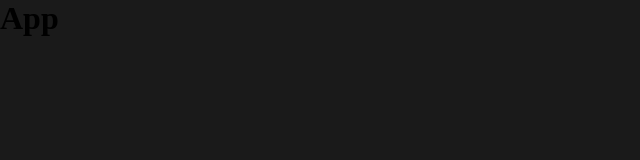
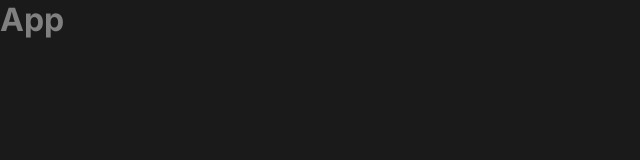
Before and after one commit to Thalesmau/toDo-list, a React (Vite) app: page / in a window 1280 px wide. Shown: the top 160 px of the page, without its empty margins (0-640 px from the left). Built offline with nearby package versions, Linux system fonts and the light colour scheme.

Commit message:
finalizing global style

```diff
--- a/src/styles/global.ts
+++ b/src/styles/global.ts
@@ -10,10 +10,19 @@ export const GlobalStyle = createGlobalStyle`
 
     :focus {
         outline: 0;
+        box-shadow: 0 0 0 2px ${(props) => props.theme['blue-primary']};
     }
 
     body {
-        background-color: ${(props) => props.theme['gray-600']}
+        background-color: ${(props) => props.theme['gray-600']};
+        color: ${(props) => props.theme['gray-300']};
+        -webkit-font-smoothing: antialiased;
+    }
+
+    body, input, textarea, button {
+        font-family: 'Inter', sans-serif;
+        font-weight: 400;
+        font-size: 1rem;
     }
 
 `
```
